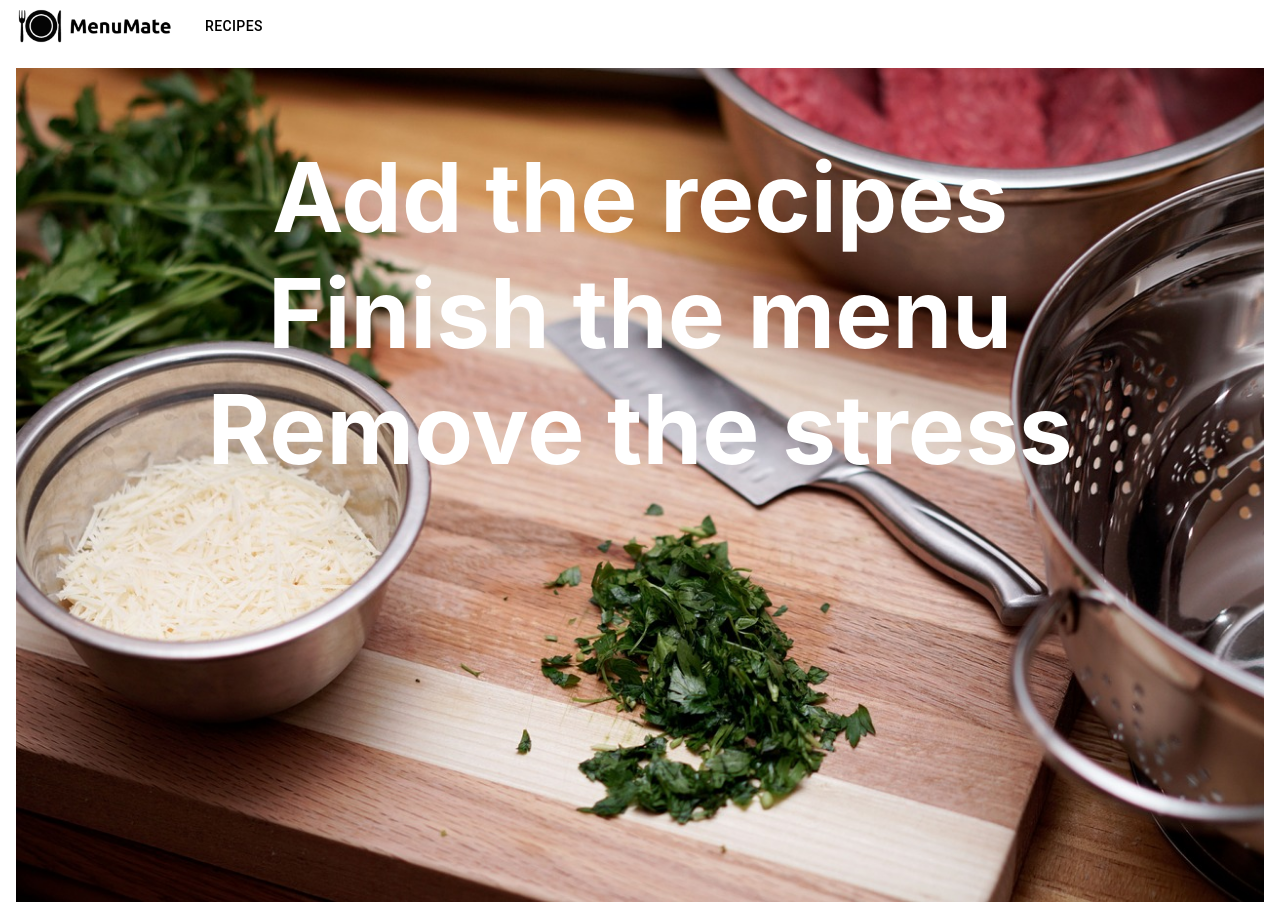
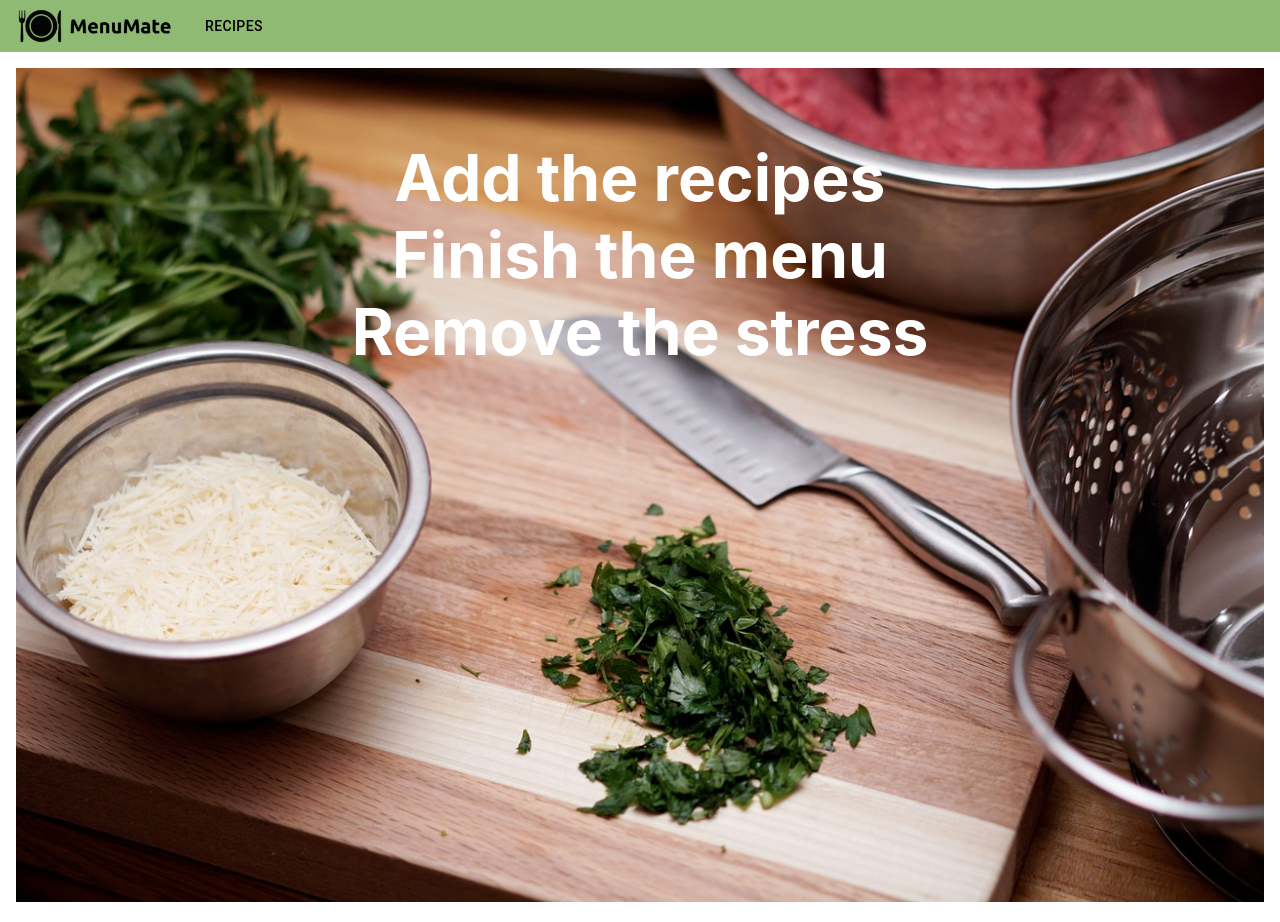
Before and after one commit to billsongames/menu-mate, a React (Create React App) app: page / in a window 1280 px wide. Built offline with nearby package versions, Linux system fonts and the light colour scheme.

Commit message:
top bar green

```diff
--- a/src/Components/Header/topbar.css
+++ b/src/Components/Header/topbar.css
@@ -6,7 +6,7 @@
   position:sticky;
   top: 0;
   z-index: 1;
-  background-color: whiten;
+  background-color: #8FBA74;
 }
 
 .topbar-logo {
--- a/src/Components/Home/home.css
+++ b/src/Components/Home/home.css
@@ -12,7 +12,7 @@
   top: 10%;
   left: 15%;
   width: 70%;
-  font-size: 6em;
+  font-size: 4em;
   color: white;
   font-weight: bold;
 }
```
